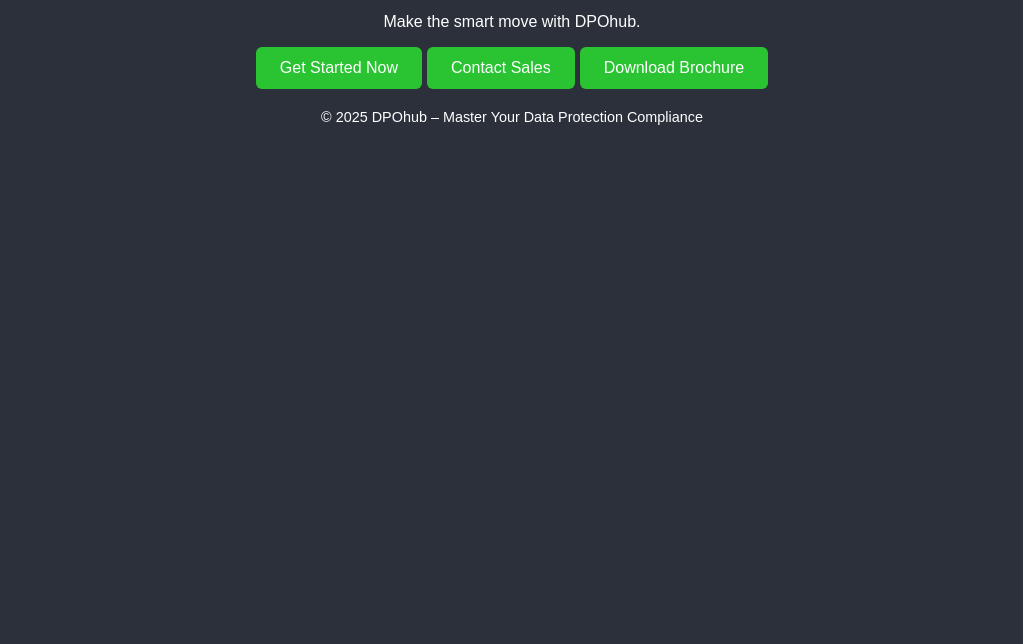
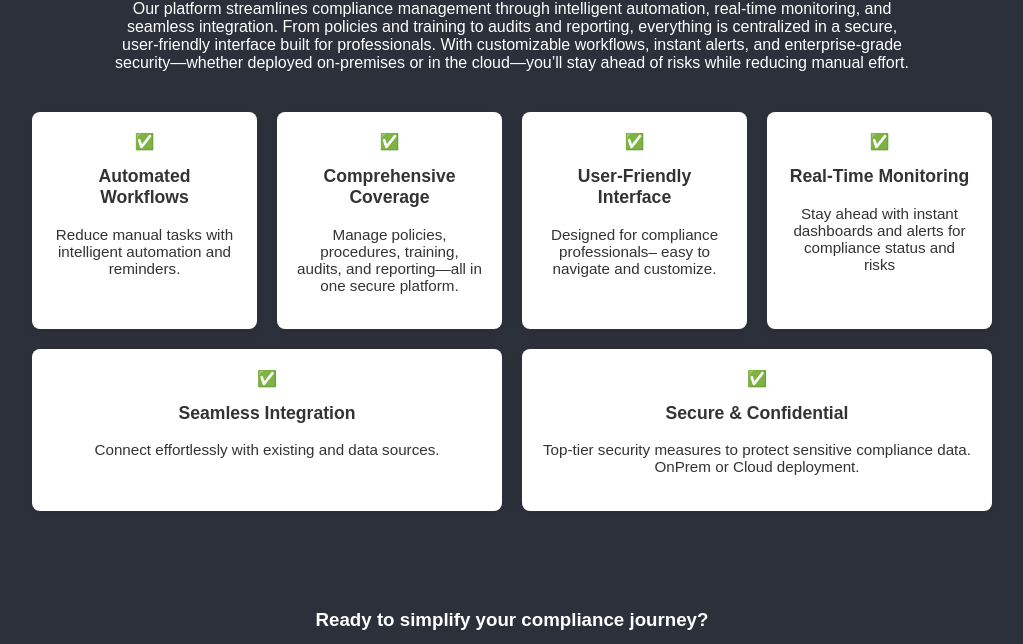
Before and after one commit to stkuwanda/static-web-app, a website: page public/index.html in a window 1280 px wide. Shown: the part 3371-4015 px from the top of the page, without its empty margins (128-1151 px from the left). Before the commit the page ends 3540 px from the top, so only its background shows below. Drawn offline with Linux system fonts and the light colour scheme.

Commit message:
content update

```diff
--- a/public/index.html
+++ b/public/index.html
@@ -4,7 +4,7 @@
 		<meta charset="UTF-8" />
 		<meta name="viewport" content="width=device-width, initial-scale=1.0" />
 		<link rel="shortcut icon" type="image/x-icon" href="favicon.ico" />
-		<link rel="stylesheet" href="modal.css">
+		<link rel="stylesheet" href="modal.css" />
 		<link rel="stylesheet" href="style.css" />
 		<title>DPOhub – Master Your Data Protection Compliance</title>
 	</head>
@@ -98,7 +98,10 @@
 			<section class="hero">
 				<div class="hero-text">
 					<h1>MASTER COMPLIANCE</h1>
-					<h2>Africa-first data protection compliance platform– country-specific, DPO-led, and built to global standards</h2>
+					<h2>
+						Africa-first data protection compliance platform– country-specific,
+						DPO-led, and built to global standards
+					</h2>
 					<p>Local laws, Map, Automate, Prove From $99/month.</p>
 					<div class="cta-buttons">
 						<button id="open-modal-btn" class="btn">Book A Demo</button>
@@ -120,8 +123,7 @@
 			>
 				Compliance management doesn’t have to be complicated. DPOhub is a
 				powerful, intuitive platform designed to simplify how you manage
-				policies, risks, audits, and reports—all from one centralized
-				dashboard.
+				policies, risks, audits, and reports—all from one centralized dashboard.
 			</p>
 
 			<div class="features" style="margin-top: 40px">
@@ -129,15 +131,14 @@
 					<div>📋</div>
 					<h3>Compliance Automation</h3>
 					<p>
-						Local data protection laws compliance automation (e.g ROPA, DSAR, DPIA)
+						Local data protection laws compliance automation (e.g ROPA, DSAR,
+						DPIA)
 					</p>
 				</div>
 				<div class="feature">
 					<div>⚠️</div>
 					<h3>Vendor & 3rd Party Risk</h3>
-					<p>
-						Vendor & 3rd party risk and audit management.
-					</p>
+					<p>Vendor & 3rd party risk and audit management.</p>
 				</div>
 				<div class="feature">
 					<div>📝</div>
@@ -157,43 +158,34 @@
 					<div>🤖</div>
 					<h3>AI-Aided Policy & Training</h3>
 					<p>
-						AI aided policy and training development, tracking, assessment and review
+						AI aided policy and training development, tracking, assessment and
+						review
 					</p>
 				</div>
 				<div class="feature">
 					<div>✅</div>
 					<h3>Consent Management</h3>
-					<p>
-						Multi-platform consent management
-					</p>
+					<p>Multi-platform consent management</p>
 				</div>
 				<div class="feature">
 					<div>🌍</div>
 					<h3>Transborder Data Compliance</h3>
-					<p>
-						Transborder data compliance management
-					</p>
+					<p>Transborder data compliance management</p>
 				</div>
 				<div class="feature">
 					<div>📇</div>
 					<h3>Record & Contact Management</h3>
-					<p>
-						Record keeping and point of contact management
-					</p>
+					<p>Record keeping and point of contact management</p>
 				</div>
 				<div class="feature">
 					<div>🚨</div>
 					<h3>Incident & Risk Management</h3>
-					<p>
-						Incident & risk management
-					</p>
+					<p>Incident & risk management</p>
 				</div>
 				<div class="feature">
 					<div>🗺️</div>
 					<h3>Data Inventory Mapping</h3>
-					<p>
-						Data inventory mapping and tracking
-					</p>
+					<p>Data inventory mapping and tracking</p>
 				</div>
 				<div class="feature">
 					<div>📊</div>
@@ -230,8 +222,9 @@
 						>
 							<li>✅ Intelligent automation</li>
 							<li>✅ Instant alerts and reminders</li>
-							<li>✅ Fully customizable to fit your organization</li>
+							<li>✅ Full compliance for your organization</li>
 							<li>✅ Seamless integration with your existing systems</li>
+							<li>✅ Timely reports to inform actions</li>
 						</ul>
 					</div>
 
@@ -297,6 +290,57 @@
 				</div>
 			</section>
 		</div>
+		<section>
+			<h2 class="text-light text-center">How it works</h2>
+			<p
+				class="text-light text-center"
+				style="max-width: 800px; margin: 0 auto"
+			>
+				Our platform streamlines compliance management through intelligent automation, real-time monitoring, and seamless integration. From policies and training to audits and reporting, everything is centralized in a secure, user-friendly interface built for professionals. With customizable workflows, instant alerts, and enterprise-grade security—whether deployed on-premises or in the cloud—you’ll stay ahead of risks while reducing manual effort.
+			</p>
+
+			<div class="features" style="margin-top: 40px">
+				<div class="feature">
+					<div>✅</div>
+					<h3>Automated Workflows</h3>
+					<p>Reduce manual tasks with intelligent automation and reminders.</p>
+				</div>
+				<div class="feature">
+					<div>✅</div>
+					<h3>Comprehensive Coverage</h3>
+					<p>
+						Manage policies, procedures, training, audits, and reporting—all in
+						one secure platform.
+					</p>
+				</div>
+				<div class="feature">
+					<div>✅</div>
+					<h3>User-Friendly Interface</h3>
+					<p>
+						Designed for compliance professionals– easy to navigate and
+						customize.
+					</p>
+				</div>
+				<div class="feature">
+					<div>✅</div>
+					<h3>Real-Time Monitoring</h3>
+					<p>
+						Stay ahead with instant dashboards and alerts for compliance status
+						and risks
+					</p>
+				</div>
+				<div class="feature">
+					<div>✅</div>
+					<h3>Seamless Integration</h3>
+					<p>Connect effortlessly with existing and data sources.</p>
+				</div>
+				<div class="feature">
+					<div>✅</div>
+					<h3>Secure & Confidential</h3>
+					<p>Top-tier security measures to protect sensitive compliance data. OnPrem or Cloud deployment.</p>
+				</div>
+			</div>
+		</section>
 
 		<footer>
 			<h3>Ready to simplify your compliance journey?</h3>
```
